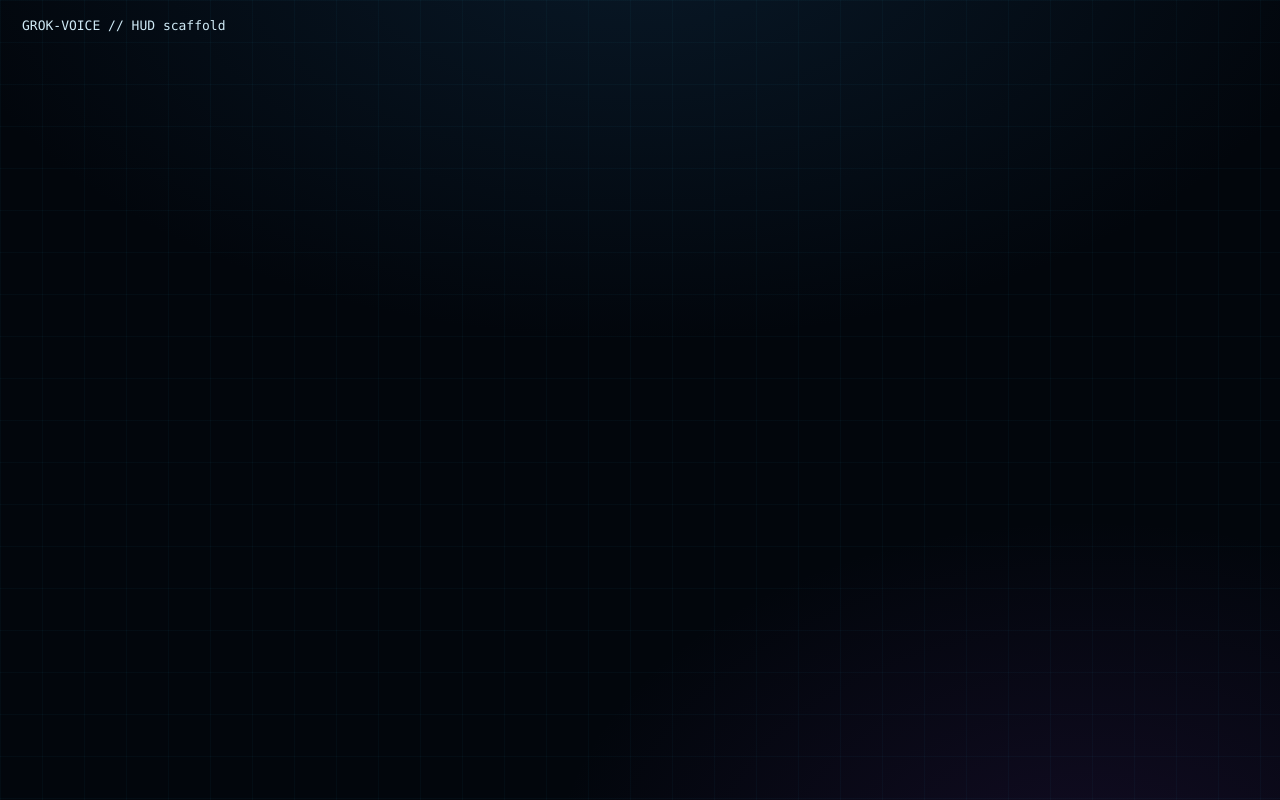
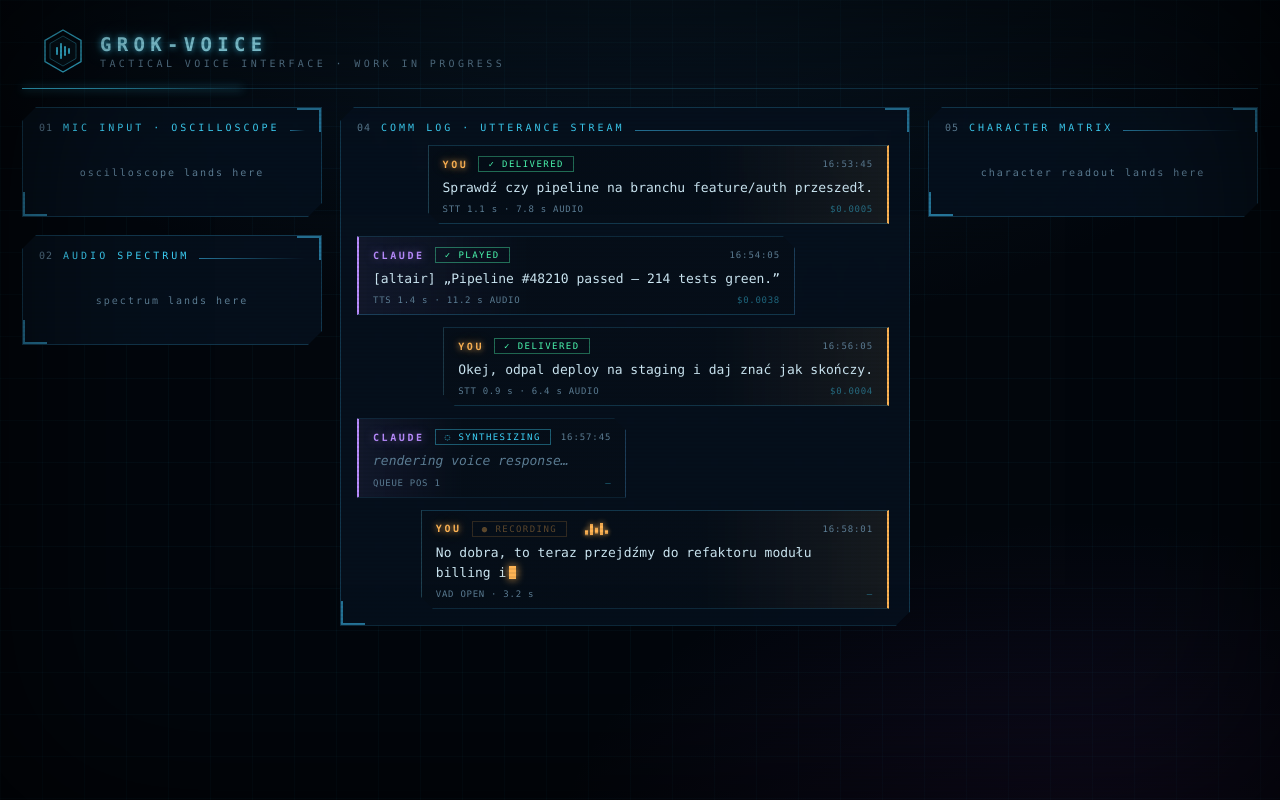
Before and after one commit to noisy/noisy-coding, a Vue app in the folder dashboard/: page / in a window 1280 px wide. Built offline with nearby package versions, Linux system fonts and the light colour scheme.

Commit message:
feat(dashboard): ConversationLog (newest at bottom) + provisional HUD layout
Co-Authored-By: Claude Fable 5 <noreply@anthropic.com>

```diff
--- a/dashboard/src/App.vue
+++ b/dashboard/src/App.vue
@@ -1,9 +1,98 @@
 <script setup lang="ts">
-// Stub — the HUD layout is assembled in a later task.
+// Provisional assembly: components land here with mock data as they are
+// built; live daemon data replaces the mocks in the wiring task.
+import ConversationLog from "./components/ConversationLog.vue";
+import HudPanel from "./components/HudPanel.vue";
+import type { Utterance } from "./types";
+
+const now = Date.now() / 1000;
+const mockFeed: Utterance[] = [
+  { id: 1, role: "user", status: "delivered to Claude", text: "Sprawdź czy pipeline na branchu feature/auth przeszedł.", detail: "STT 1.1 s · 7.8 s AUDIO", cost_usd: 0.0005, agent: null, started_at: now - 260, updated_at: now - 250 },
+  { id: 2, role: "claude", status: "played", text: "[altair] „Pipeline #48210 passed — 214 tests green.”", detail: "TTS 1.4 s · 11.2 s AUDIO", cost_usd: 0.0038, agent: null, started_at: now - 240, updated_at: now - 230 },
+  { id: 3, role: "user", status: "delivered to Claude", text: "Okej, odpal deploy na staging i daj znać jak skończy.", detail: "STT 0.9 s · 6.4 s AUDIO", cost_usd: 0.0004, agent: null, started_at: now - 120, updated_at: now - 110 },
+  { id: 4, role: "claude", status: "synthesizing (Grok TTS)…", text: "", detail: "QUEUE POS 1", cost_usd: 0, agent: null, started_at: now - 20, updated_at: now - 20 },
+  { id: 5, role: "user", status: "recording…", text: "No dobra, to teraz przejdźmy do refaktoru modułu billing i", detail: "VAD OPEN · 3.2 s", cost_usd: 0, agent: null, started_at: now - 4, updated_at: now },
+];
 </script>
 
 <template>
+  <div class="scanlines" />
+  <div class="vignette" />
   <div class="hud">
-    <header>GROK-VOICE // HUD scaffold</header>
+    <header>
+      <div class="logo">
+        <svg width="46" height="46" viewBox="0 0 46 46" aria-hidden="true">
+          <polygon points="23,2 41,12.5 41,33.5 23,44 5,33.5 5,12.5" fill="none" stroke="#3fd8ff" stroke-width="1.4" opacity="0.9" />
+          <polygon points="23,8 36,15.5 36,30.5 23,38 10,30.5 10,15.5" fill="rgba(63,216,255,0.08)" stroke="#3fd8ff" stroke-width="0.7" opacity="0.6" />
+          <g stroke="#3fd8ff" stroke-width="2" stroke-linecap="round">
+            <line x1="17" y1="20" x2="17" y2="26" />
+            <line x1="21" y1="16" x2="21" y2="30" />
+            <line x1="25" y1="19" x2="25" y2="27" />
+            <line x1="29" y1="21" x2="29" y2="25" />
+          </g>
+        </svg>
+        <div>
+          <div class="title">GROK-VOICE</div>
+          <div class="sub">TACTICAL VOICE INTERFACE · WORK IN PROGRESS</div>
+        </div>
+      </div>
+    </header>
+
+    <div class="cols">
+      <div class="col-left">
+        <HudPanel index="01" title="MIC INPUT · OSCILLOSCOPE">
+          <p class="todo">oscilloscope lands here</p>
+        </HudPanel>
+        <HudPanel index="02" title="AUDIO SPECTRUM">
+          <p class="todo">spectrum lands here</p>
+        </HudPanel>
+      </div>
+      <div class="col-mid">
+        <HudPanel index="04" title="COMM LOG · UTTERANCE STREAM">
+          <ConversationLog :utterances="mockFeed" />
+        </HudPanel>
+      </div>
+      <div class="col-right">
+        <HudPanel index="05" title="CHARACTER MATRIX">
+          <p class="todo">character readout lands here</p>
+        </HudPanel>
+      </div>
+    </div>
   </div>
 </template>
+
+<style scoped>
+header {
+  display: flex;
+  align-items: center;
+  gap: 22px;
+  flex-wrap: wrap;
+  padding: 10px 18px 14px;
+  border-bottom: 1px solid var(--line);
+  position: relative;
+}
+header::after {
+  content: "";
+  position: absolute;
+  left: 0;
+  bottom: -1px;
+  height: 1px;
+  width: 220px;
+  background: linear-gradient(90deg, var(--cyan), transparent);
+  box-shadow: 0 0 8px var(--cyan);
+}
+.logo { display: flex; align-items: center; gap: 14px; }
+.logo svg { display: block; }
+.logo .title { font-size: 19px; letter-spacing: 0.28em; color: var(--cyan-hi); text-shadow: var(--glow-cyan); font-weight: 700; }
+.logo .sub { font-size: 10px; letter-spacing: 0.34em; color: var(--muted); margin-top: 3px; }
+.cols {
+  display: grid;
+  grid-template-columns: 300px minmax(420px, 1fr) 330px;
+  gap: 18px;
+  margin-top: 18px;
+  align-items: start;
+}
+@media (max-width: 1180px) { .cols { grid-template-columns: 1fr 1fr; } .col-mid { order: -1; grid-column: 1 / -1; } }
+@media (max-width: 760px) { .cols { grid-template-columns: 1fr; } }
+.todo { color: var(--muted); font-size: 10px; letter-spacing: 0.2em; padding: 22px 0; text-align: center; }
+</style>
--- /dev/null
+++ b/dashboard/src/components/ConversationLog.vue
@@ -0,0 +1,54 @@
+<script setup lang="ts">
+import { computed, nextTick, ref, watch } from "vue";
+import type { Utterance } from "../types";
+import ClaudeBubble from "./ClaudeBubble.vue";
+import UserBubble from "./UserBubble.vue";
+
+const props = defineProps<{ utterances: Utterance[] }>();
+
+// Oldest first — the newest message lands at the BOTTOM, like a chat.
+const ordered = computed(() => [...props.utterances].sort((a, b) => a.id - b.id));
+
+const feed = ref<HTMLElement | null>(null);
+
+watch(
+  () => {
+    const last = ordered.value[ordered.value.length - 1];
+    return last ? `${last.id}:${last.updated_at}` : "";
+  },
+  async () => {
+    await nextTick();
+    if (feed.value) feed.value.scrollTop = feed.value.scrollHeight;
+  },
+);
+</script>
+
+<template>
+  <div ref="feed" class="feed">
+    <template v-for="utterance in ordered" :key="utterance.id">
+      <UserBubble v-if="utterance.role === 'user'" :utterance="utterance" />
+      <ClaudeBubble v-else :utterance="utterance" />
+    </template>
+    <p v-if="!ordered.length" class="empty">NO TRANSMISSIONS YET — START TALKING</p>
+  </div>
+</template>
+
+<style scoped>
+.feed {
+  display: flex;
+  flex-direction: column;
+  gap: 12px;
+  max-height: 62vh;
+  overflow-y: auto;
+  scrollbar-width: thin;
+  scrollbar-color: var(--line-strong) transparent;
+  padding-right: 4px;
+}
+.empty {
+  color: var(--muted);
+  font-size: 10px;
+  letter-spacing: 0.22em;
+  text-align: center;
+  padding: 28px 0;
+}
+</style>
```
Also changed, not shown: 2 other files (tests, documents, lock files or other folders).
